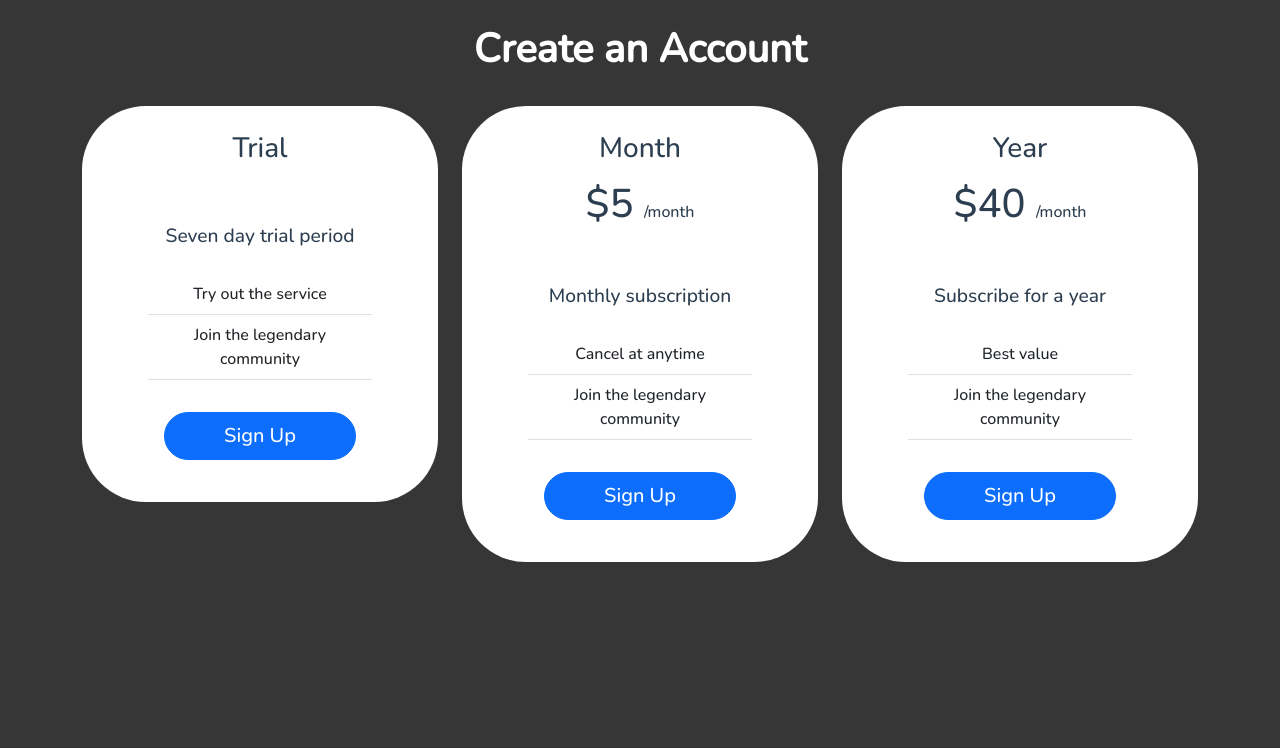
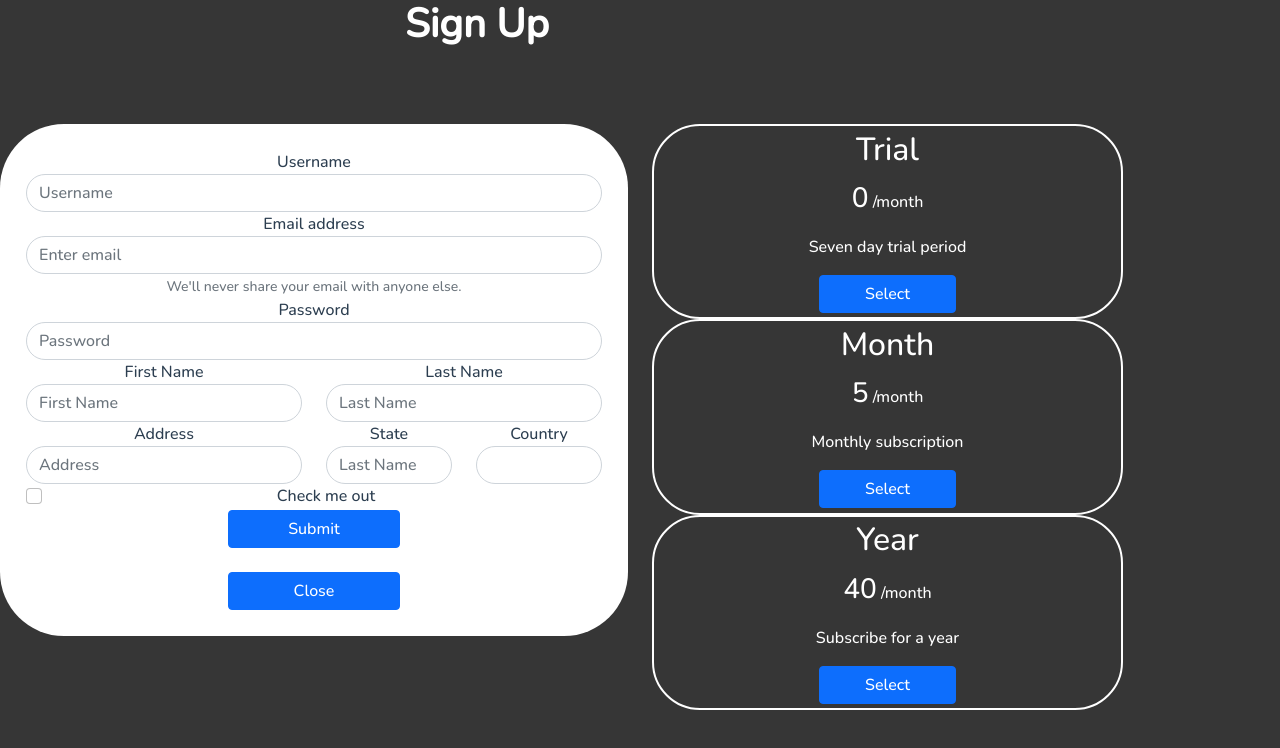
Before and after one commit to JamesHanovnikian/legendary_app, a Vue app: page / in a window 1280 px wide. Shown: the top 748 px of the page. Built offline with nearby package versions, Linux system fonts and the light colour scheme; a web font is replaced by a local one.

Commit message:
implement grid system

```diff
--- a/public/index.html
+++ b/public/index.html
@@ -7,6 +7,7 @@
     <link rel="icon" href="<%= BASE_URL %>favicon.ico">
     <link rel="stylesheet" href="https://cdn.jsdelivr.net/npm/bootstrap@5.1.3/dist/css/bootstrap.min.css" integrity="sha384-1BmE4kWBq78iYhFldvKuhfTAU6auU8tT94WrHftjDbrCEXSU1oBoqyl2QvZ6jIW3" crossorigin="anonymous">
     <link href="https://fonts.googleapis.com/css2?family=Kanit:wght@700&family=Maven+Pro&family=Montserrat&family=Moon+Dance&family=Nunito:wght@300;500&family=Roboto+Mono&family=Yellowtail&display=swap" rel="stylesheet">
+    <link rel="stylesheet" href="https://pro.fontawesome.com/releases/v5.10.0/css/all.css" integrity="sha384-AYmEC3Yw5cVb3ZcuHtOA93w35dYTsvhLPVnYs9eStHfGJvOvKxVfELGroGkvsg+p" crossorigin="anonymous"/>
     <title><%= htmlWebpackPlugin.options.title %></title>
   </head>
   <body>
--- a/src/views/Home.vue
+++ b/src/views/Home.vue
@@ -1,118 +1,207 @@
 <template>
   <div class="home">
-    <h1>{{ message }}</h1>
-    <div class="container">
-      <div class="row">
-          <div v-for="product in products" class="col-lg-4 col-md-12">
-          <div class="card">
+    <main class="signup-grid">
+      <div class="header">
+        <h1> Sign Up</h1>
+      </div>
+      <div class="registration-form">
+        <div class="card">
+          <div class="card-body">
+            <form>
+             <div class="form-group">
+                <label for="exampleInputEmail1">Username</label>
+                <input type="text" class="form-control" id="exampleInputEmail1" aria-describedby="emailHelp" placeholder="Username">
+              </div>
+              <div class="form-group">
+                <label for="exampleInputEmail1">Email address</label>
+                <input type="email" class="form-control" id="exampleInputEmail1" aria-describedby="emailHelp" placeholder="Enter email">
+                <small id="emailHelp" class="form-text text-muted">We'll never share your email with anyone else.</small>
+              </div>
+              <div class="form-group">
+                <label for="exampleInputPassword1">Password</label>
+                <input type="password" class="form-control" id="exampleInputPassword1" placeholder="Password">
+              </div>
+              <div class="row">
+                <div class="col-6">
+                  <div class="form-group">
+                    <label for="exampleInputPassword1">First Name</label>
+                    <input type="text" class="form-control" id="exampleInputPassword1" placeholder="First Name">
+                  </div>
+                </div>
+                <div class="col-6">
+                  <div class="form-group">
+                    <label for="exampleInputPassword1"> Last Name</label>
+                    <input type="text" class="form-control" id="exampleInputPassword1" placeholder="Last Name">
+                  </div>
+                </div>
+              </div>
+              <div class="row">
+                <div class="col-6">
+                  <div class="form-group">
+                    <label for="exampleInputPassword1"> Address </label>
+                    <input type="text" class="form-control" id="exampleInputPassword1" placeholder="Address">
+                  </div>
+                </div>
+                <div class="col-3">
+                  <div class="form-group">
+                    <label for="exampleInputPassword1"> State </label>
+                    <input type="text" class="form-control" id="exampleInputPassword1" placeholder="Last Name">
+                  </div>
+                </div>
+                <div class="col-3">
+                  <div class="form-group">
+                    <label for="exampleInputPassword1"> Country </label>
+                    <input type="dropdown" class="form-control" id="exampleInputPassword1" placeholder="">
+                  </div>
+                </div>
+              </div>
+              <div class="form-check">
+                <input type="checkbox" class="form-check-input" id="exampleCheck1">
+                <label class="form-check-label" for="exampleCheck1">Check me out </label>
+              </div>
+              <button type="submit" class="btn btn-primary">Submit</button>
+              <br> <br>
+              <button class= "btn btn-primary"> Close </button>
+            </form>
+          </div>
+        </div>
+      </div>
+      <div class="subscription-options">
+        <div v-for="product in products">
+          <div class="product-box">
+            <h2> {{ product.name }}</h2>
+            <p> <span class="price"> {{ product.price }}</span> /month </p>
+            <p> {{ product.description }} </p>
+            <button class="btn btn-primary"> Select </button>
+          </div>
+        </div>
+      </div>
+
+
+
+<!-- <div class="card">
             <div class="card-body">
               <div class="text-center">
                 <h5 class="card-title">  {{ product["name"] }} </h5>
+                <p> <i class="fas fa-baseball-ball fa-2x"></i>  </p>
                 <div v-show="product.price != 0">
                   <span class="price">
                   ${{ product["price"] }}
                 </span> /month
                 </div>
-
-                <br><br>
                 <p class="card-text">  {{ product["description"] }} </p>
               </div>
               <br>
-              <ul class="list-group list-group-flush">
-                <li class="list-group-item">  {{ product["bulletOne"] }} </li>
-                <li class="list-group-item">  {{ product["bulletTwo"] }}  </li>
-                <li class="list-group-item">  {{ product["bulletThree"] }}  </li>
-              </ul>
               <div class="card-body text-center">
-                <button v-on:click="showSignup()" class="btn btn-primary btn-lg" style="border-radius:30px"> Sign Up</button>
+                <button v-on:click="showSignup()" class="btn btn-primary" style="border-radius:30px"> Select </button>
             </div>
             </div>
-          </div>
-        </div>
+          </div> -->
 
-
-        </div>
-
-         <dialog id="signup-details">
-           <form>
-  <div class="form-group">
-    <label for="exampleInputEmail1">Email address</label>
-    <input type="email" class="form-control" id="exampleInputEmail1" aria-describedby="emailHelp" placeholder="Enter email">
-    <small id="emailHelp" class="form-text text-muted">We'll never share your email with anyone else.</small>
-  </div>
-  <div class="form-group">
-    <label for="exampleInputPassword1">Password</label>
-    <input type="password" class="form-control" id="exampleInputPassword1" placeholder="Password">
-  </div>
-  <div class="form-check">
-    <input type="checkbox" class="form-check-input" id="exampleCheck1">
-    <label class="form-check-label" for="exampleCheck1">Check me out</label>
-  </div>
-  <button type="submit" class="btn btn-primary">Submit</button>
-  <button> Close </button>
-</form>
-
-        </dialog>
-      </div>
+    </main>
 
 
 
-    </div>
+
+
+
+
+
+
+
+
+
+
+
+
+
+
+
+
+
+
   </div>
 </template>
 
 <style>
+.signup-grid {
+  display: grid;
+  gap: 1.5rem;
+  grid-template-columns: repeat(4, 1fr);
+  grid-auto-rows: 100px;
+  height: 100vh;
+}
+
+.header {
+  grid-column-start: 1;
+  grid-column-end: 4;
+  grid-row-start: 1;
+  grid-row-end: 1;
+}
+
+.registration-form {
+  grid-column-start: 1;
+  grid-column-end: 3;
+  grid-row-start: 2;
+}
+
+.subscription-options {
+  grid-column-start: 3;
+  grid-column-end: 5;
+  color: #fff;
+}
+
+.subscription-options .product-box {
+  border-radius: 3rem;
+  border: 2px solid #fff;
+  width: 75%;
+  padding: 4.5px;
+}
+
 form {
-  padding: 75px;
+  padding: 10px;
+}
+
+form .form-group input {
+  border-radius: 3rem;
 }
 body {
   background-color: rgb(54, 54, 54);
 }
 
 h1 {
-  padding: 25px;
   color: #fff;
   font-weight: 600;
 }
 
-dialog {
-  border-radius: 3rem;
+.card-title {
+  font-size: 1.2rem;
+}
+.price {
+  font-size: 1.75rem;
 }
 
-.card-title {
-  font-size: 1.75rem;
-}
-.price {
-  font-size: 2.5rem;
+.subscription-options .card {
+  font-size: 11px;
 }
 
 * {
   font-family: "Nunito";
 }
-.row {
-  display: flex;
-}
-
-.flex-container {
-  display: flex;
-  flex-direction: column;
-}
 
 .btn {
-  width: 100%;
+  width: 30%;
 }
 
 .card {
   border-radius: 4rem;
   border: none;
-  padding: 10px 50px;
 }
 
 .card-text {
-  font-size: 1.2rem;
 }
 
-.card:hover {
+.subscription-options .card:hover {
   transform: scale(1.02, 1.02);
   box-shadow: 0 1rem 3rem rgba(0, 0, 0, 0.75) !important;
   will-change: transform;
```
